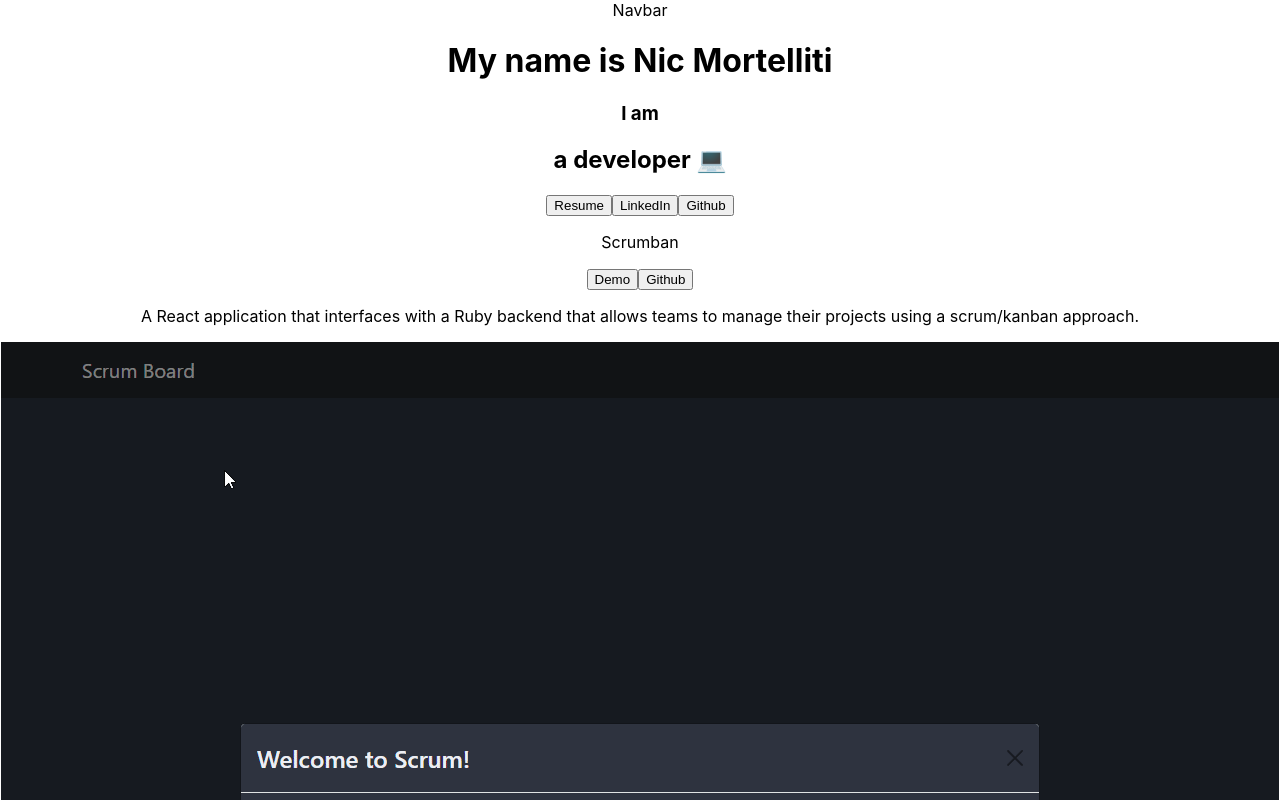
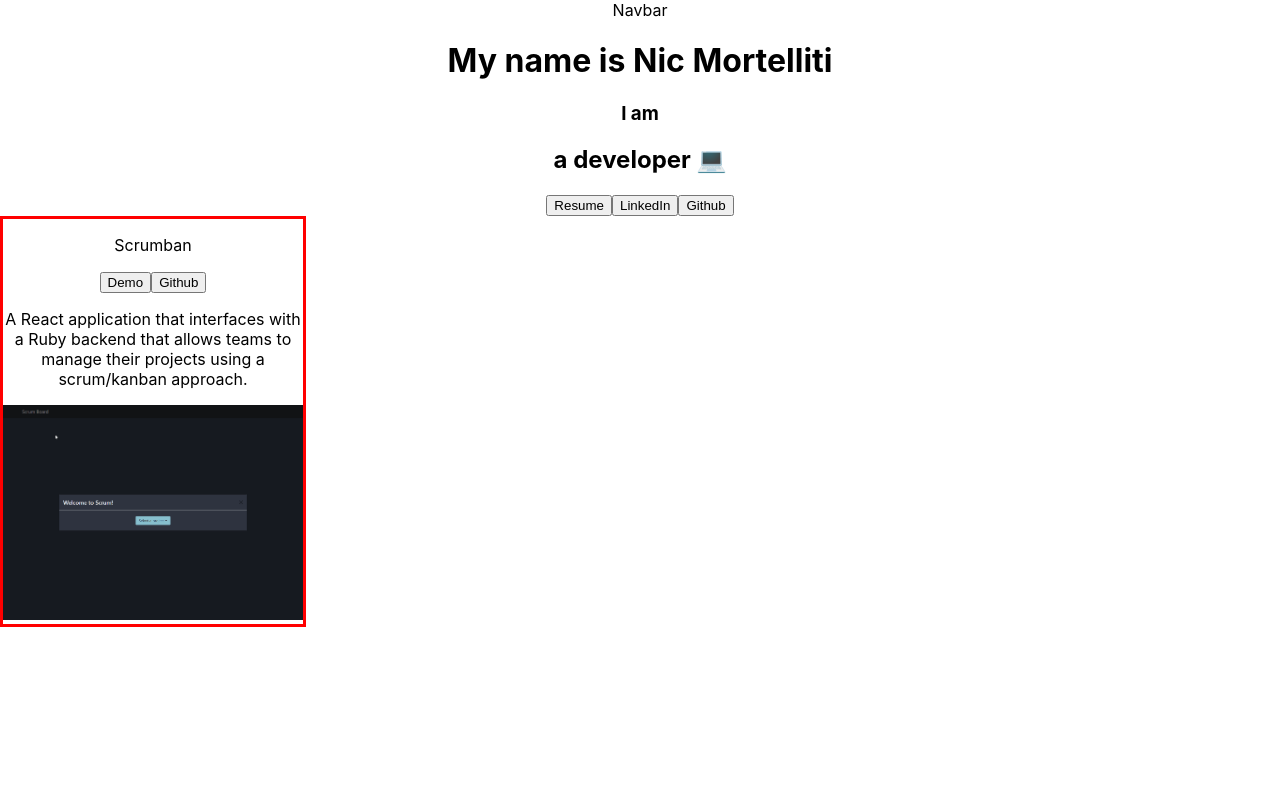
Before and after one commit to NicMortelliti/portfolio, a React (Create React App) app: page / in a window 1280 px wide. Shown: the top 800 px of the page. Built offline with nearby package versions, Linux system fonts and the light colour scheme.

Commit message:
Add p-card classname to portfolio card

```diff
--- a/src/components/PortfolioCard.js
+++ b/src/components/PortfolioCard.js
@@ -4,7 +4,7 @@ import Button from "./Button";
 
 function PortfolioCard({ cardData }) {
   return (
-    <div>
+    <div className="p-card">
       <p>{cardData.title}</p>
       <Button url={cardData.demoURL} value="Demo" />
       <Button url={cardData.ghURL} value="Github" />
```
